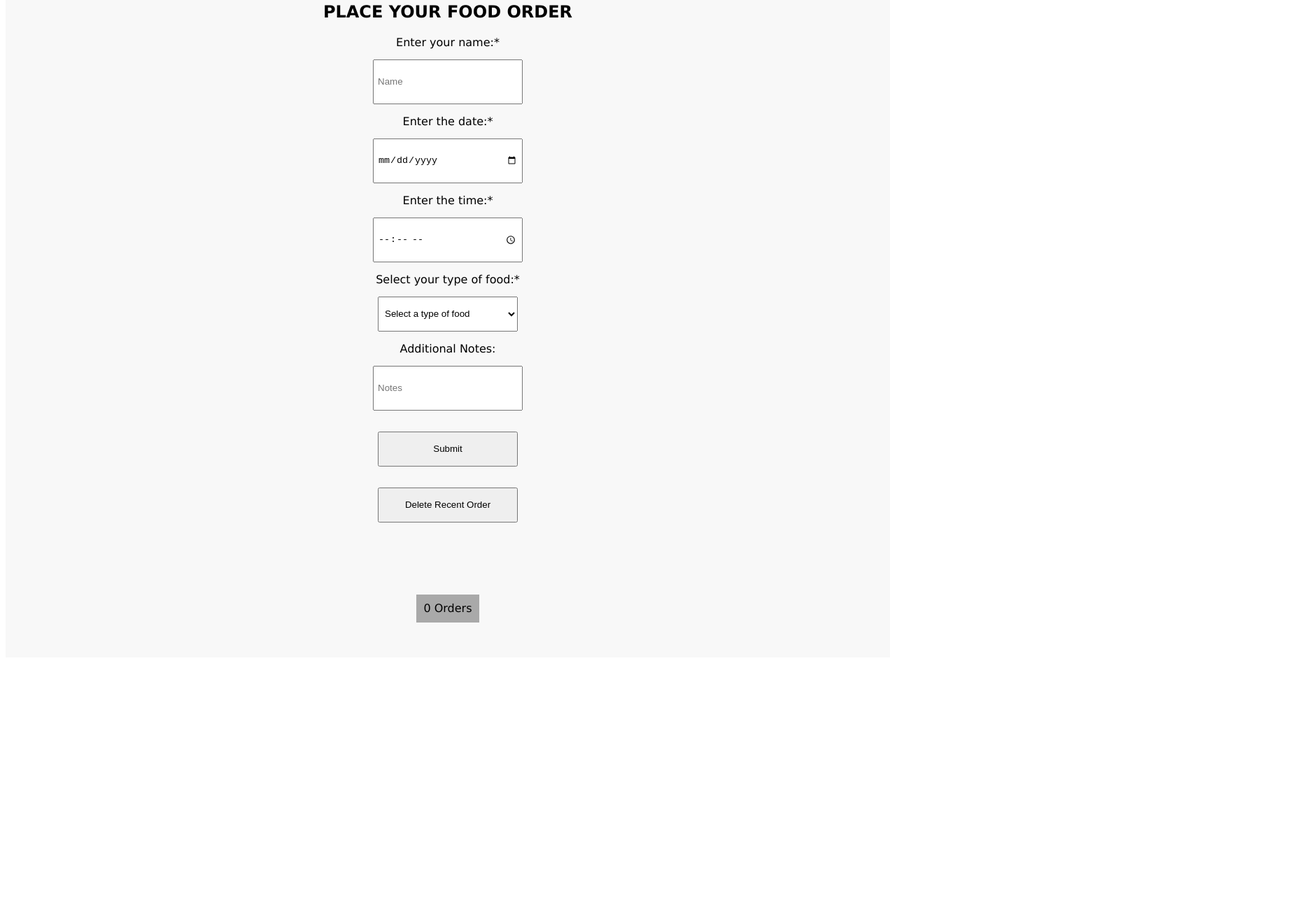
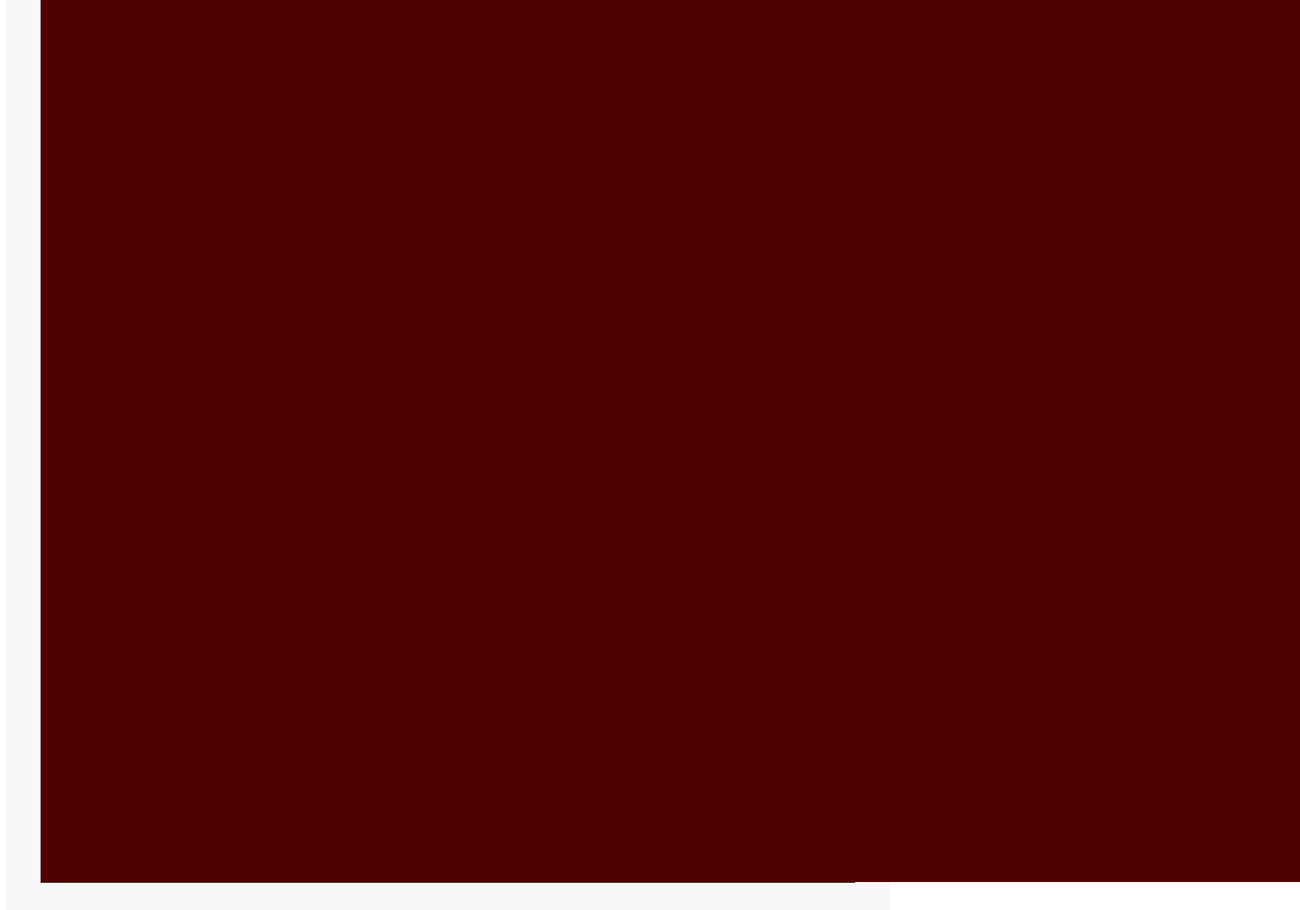
Before and after one commit to elissa-murphy/projectOne, a plain HTML site: page index.html in a window 1280 px wide. Shown: the part 507-1808 px from the top of the page at 70% size, 1858 px wide, since content can reach past the window. Before the commit the page ends 1455 px from the top, so only its background shows below. Drawn offline with nearby package versions, Linux system fonts and the light colour scheme.

Commit message:
+ styling, animation, bar chart additions

```diff
--- a/app/app.js
+++ b/app/app.js
@@ -1,3 +1,4 @@
+let instructions = document.getElementById("instructions");
 //Order Class
 class Order {
   name;
@@ -19,16 +20,21 @@ class Order {
     let results = document.getElementById("results");
     results.innerHTML +=
       `<div class="indivOrder">` +
-      `<h3> Order: </h3>` +
+      `<h3> ORDER: </h3>` +
+      `<div>Name: </div>` +
       this.name +
       `</br>` +
+      `<div>Date: </div>` +
       this.date +
       `</br>` +
+      `<div>Time: </div>` +
       this.time +
       `</br>` +
+      `<div>Food Order: </div>` +
       this.type +
       `</br>` +
-      this.notes +
+      `<div>Notes:  </div>` +
+      `<div class="notes"> ${this.notes} </div>` +
       `</div>`;
 
     this.addHeight();
@@ -77,9 +83,9 @@ var count = 0;
 function addCount() {
   count++;
   if (count == 1) {
-    document.getElementById("bar").innerHTML = count + " Order";
+    document.getElementById("bar").innerHTML = count + " Cheese Pizza Order";
   } else {
-    document.getElementById("bar").innerHTML = count + " Orders";
+    document.getElementById("bar").innerHTML = count + " Cheese Pizza Orders";
     3;
   }
 }
@@ -89,6 +95,15 @@ function removeOrder() {
   $("#results div:last").remove();
 }
 
+function go() {
+  TweenMax.to(instructions, {
+    duration: 0.5,
+    y: -2000,
+    x: 0,
+    delay: 0.1,
+  });
+}
+
 //NOTES
 //Need to determine styling/design
 //Need 'bar chart' for each type of food order. Only add to bar chart with corresponding type
--- a/css/styles.css
+++ b/css/styles.css
@@ -1,8 +1,21 @@
 #app {
+  max-width: 1800px;
   padding: 50px;
   font-family: "Lucida Sans", "Lucida Sans Regular", "Lucida Grande",
     "Lucida Sans Unicode", Geneva, Verdana, sans-serif;
   background-color: #f8f8f8;
+}
+
+#instructions {
+  height: 1710px;
+  width: 1800px;
+  z-index: 20;
+  position: absolute;
+  margin: 0 auto;
+  /* padding: 50px; */
+  justify-content: center;
+  text-align: center;
+  background-color: #4f0000;
 }
 .header {
   height: 400px;
@@ -41,20 +54,48 @@ select {
   padding: 5px;
 }
 
+.barCharts {
+  margin: auto;
+  display: flex;
+  align-items: flex-end;
+  justify-content: center;
+  flex-direction: row;
+  height: 400px;
+  position: relative;
+  border: 1px solid black;
+  width: fit-content;
+  padding: 10px 64px;
+}
+
 #bar {
-  margin: auto;
-  margin-top: 50px;
-  max-width: 70px;
   height: 20px;
-  background-color: darkgrey;
+  color: #f8f8f8;
   padding: 10px;
   text-align: center;
+  margin: 16px;
+}
+
+.cheese {
+  background-color: #4f0000;
+}
+.pepperoni {
+  background-color: #740000 !important;
+}
+.veggie {
+  background-color: #980000 !important;
+}
+.meat {
+  background-color: #b50000 !important;
+}
+.bbq {
+  background-color: #d30000 !important;
 }
 
 #results {
   display: flex;
   align-items: center;
-  justify-content: space-evenly;
+  justify-content: center;
+  margin: 20px;
 }
 
 .indivOrder {
@@ -62,4 +103,24 @@ select {
   border: 1px solid darkgray;
   margin: 10px;
   padding: 25px;
+  max-width: 300px;
+  height: 350px;
 }
+
+.indivOrder div {
+  display: inline-block;
+  width: 43px;
+  /* background-color: blue; */
+  margin: 16px 16px 0px 0px;
+  font-weight: 700;
+}
+
+.indivOrder div.notes {
+  width: 200px;
+  font-weight: 400;
+}
+
+.indivOrder h3 {
+  border-bottom: 1px solid black;
+  padding-bottom: 16px;
+}
--- a/index.html
+++ b/index.html
@@ -9,6 +9,10 @@
   </head>
   <body>
     <div id="app">
+      <div id="instructions">
+        <h2>instructions</h2>
+        <button id="placeOrder" onclick="go()">Place</button>
+      </div>
       <div class="header">
         <h1>
           Place your<br />
@@ -26,11 +30,12 @@
         <input id="time" type="time" placeholder="Time" />
         <label for="Type">Select your type of food:*</label>
         <select id="type" name="type" placeholder="Type">
-          <option disabled selected value>Select a type of food</option>
-          <option value="BreadSticks">BreadSticks</option>
-          <option value="Pasta">Pasta</option>
-          <option value="Pizza">Pizza</option>
-          <option value="Salad">Salad</option>
+          <option disabled selected value>Select your type of pizza:*</option>
+          <option value="Cheese Pizza">Cheese Pizza</option>
+          <option value="Pepperoni Pizza">Pepperoni Pizza</option>
+          <option value="Veggie Pizza">Veggie Pizza</option>
+          <option value="Meat Lovers Pizza">Meat Lovers Pizza</option>
+          <option value="BBQ Chicken Pizza">BBQ Chicken Pizza</option>
         </select>
         <label for="Notes">Additional Notes:</label>
         <input id="notes" type="text" placeholder="Notes" />
@@ -48,10 +53,17 @@
       <br />
 
       <!-- Bar Chart with Order Count -->
-      <div id="bar">0 Orders</div>
+      <div class="barCharts">
+        <div id="bar" class="cheese">0 Cheese Pizza Orders</div>
+        <div id="bar" class="pepperoni">0 Pepperoni Pizza Orders</div>
+        <div id="bar" class="veggie">0 Veggie Pizza Orders</div>
+        <div id="bar" class="meat">0 Meat Lovers Pizza Orders</div>
+        <div id="bar" class="bbq">0 BBQ Chicken Pizza Orders</div>
+      </div>
     </div>
-
+    <script src="https://cdnjs.cloudflare.com/ajax/libs/gsap/3.5.1/gsap.min.js"></script>
     <script src="lib/jquery-3.6.1.min.js"></script>
     <script src="app/app.js"></script>
+    <script src="https://cdnjs.cloudflare.com/ajax/libs/p5.js/0.7.3/p5.min.js"></script>
   </body>
 </html>
```
